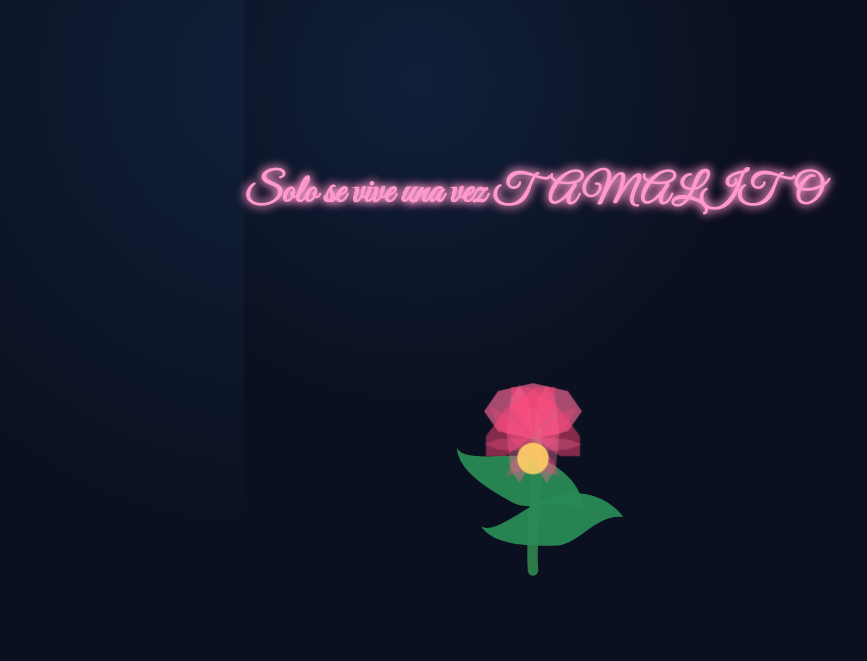
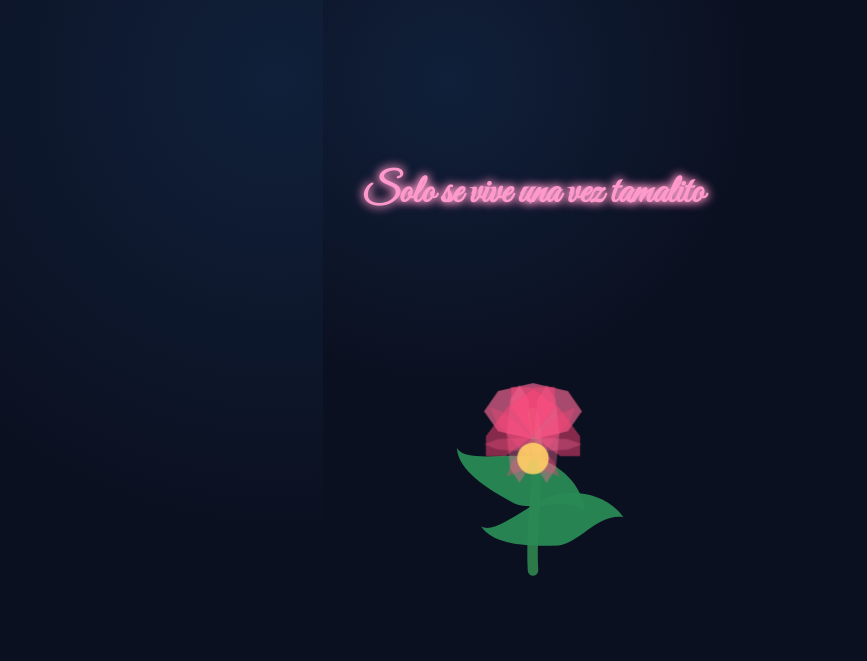
Before and after one commit to javierguaman97/Tania-, a plain HTML site: page index.html in a window 1280 px wide. Shown: the whole page, without its empty margins (107-974 px from the left). Drawn offline with Linux system fonts and the light colour scheme.

Commit message:
Update index.html

```diff
--- a/index.html
+++ b/index.html
@@ -60,7 +60,7 @@
   <link href="https://fonts.googleapis.com/css2?family=Great+Vibes&display=swap" rel="stylesheet">
 </head>
 <body>
-  <h1>Solo se vive una vez TAMALITO</h1>
+  <h1>Solo se vive una vez tamalito</h1>
   <svg viewBox="-120 -120 240 240" xmlns="http://www.w3.org/2000/svg">
     <!-- tallo -->
     <path d="M0 70 C-2 40 6 10 0 -20" stroke="var(--stem)" stroke-width="6" stroke-linecap="round" fill="none" />
```
